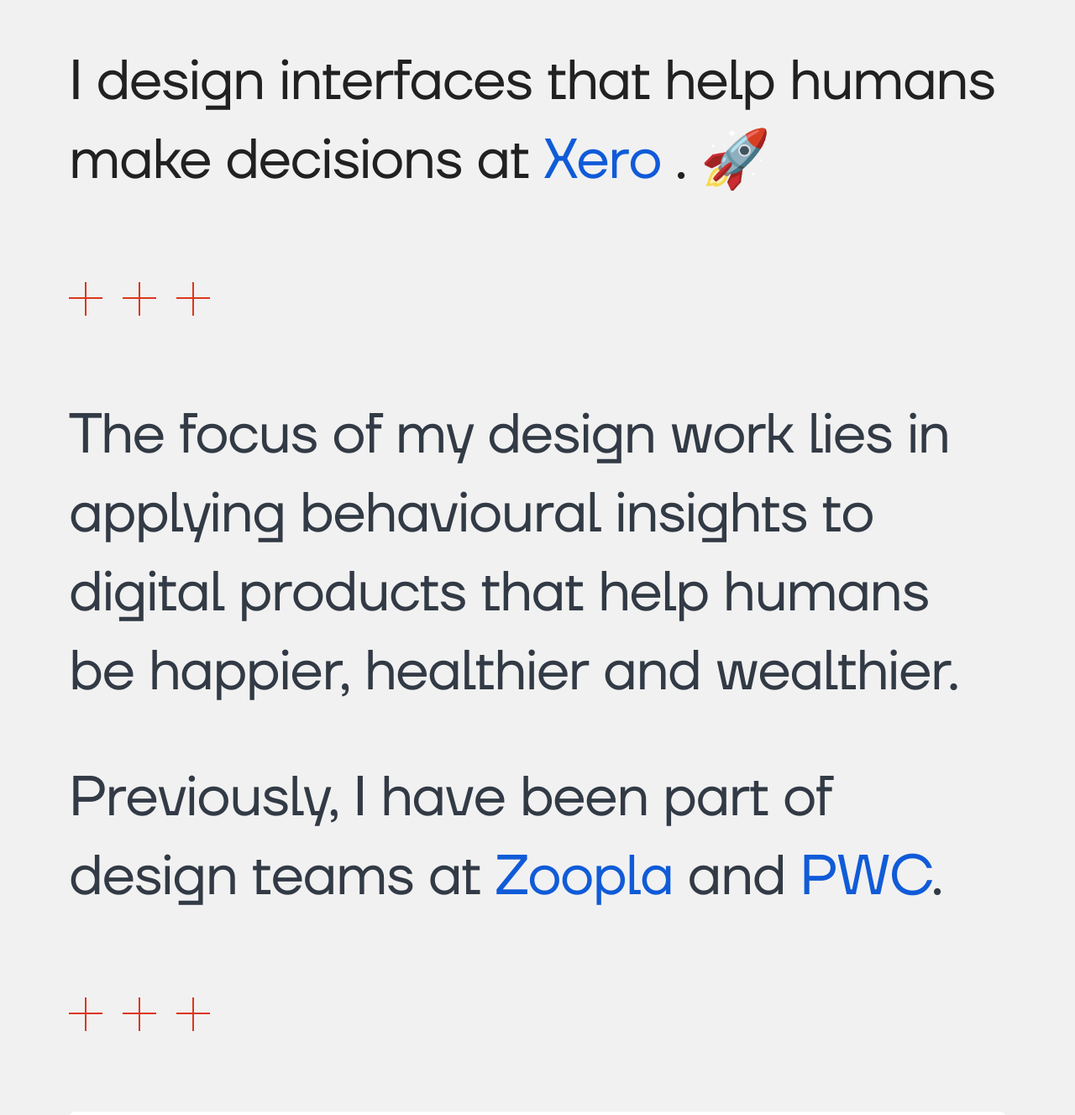
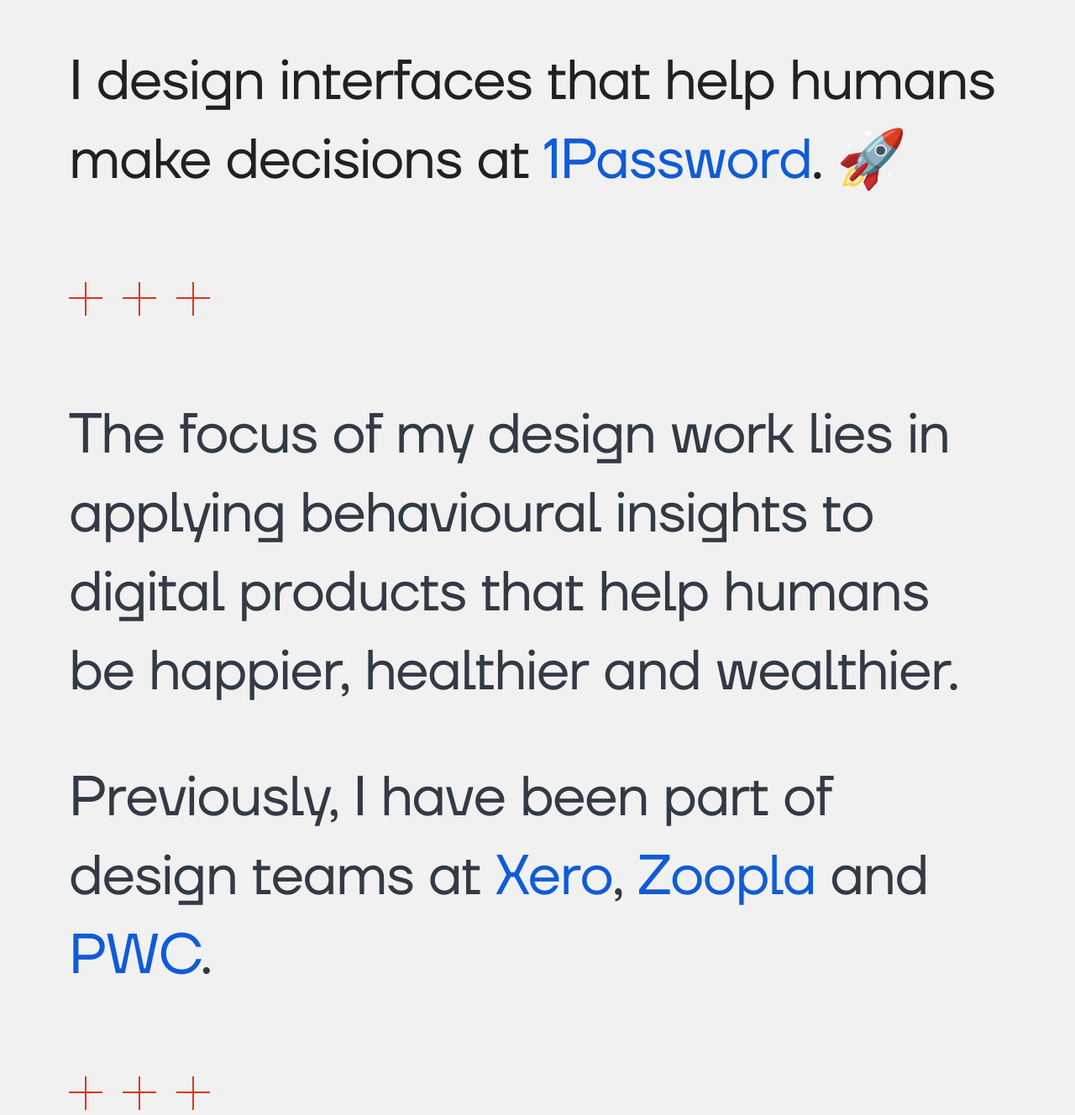
Before and after one commit to InteractionJackson/interactionjackson.github.io, a plain HTML site: page index.html in a window 1280 px wide. Shown: the part 252-1580 px from the top of the page at 84% size. Drawn offline with nearby package versions, Linux system fonts and the light colour scheme; a small style sheet from the web is missing; files whose address does not match are found by name.

Commit message:
Update 1Password

```diff
--- a/index.html
+++ b/index.html
@@ -56,7 +56,7 @@
 <section class='col-md-12'>
   <div class="">
     <div class="text-left">
-      <h1 class="py-5">I design interfaces that help humans make decisions at <a target="_blank" href="https://www.xero.com/uk/xero-tax/">Xero</a> <!-- <a target="_blank" href="https://1password.com/">1Password</a>-->. 🚀</h1>
+      <h1 class="py-5">I design interfaces that help humans make decisions at <a target="_blank" href="https://1password.com/">1Password</a>. 🚀</h1>
         <div class="my-5">
           <svg class="" xmlns="http://www.w3.org/2000/svg" width="168" height="40" viewBox="0 0 168 40" fill="none">
           <line x1="20" y1="4.37115e-08" x2="20" y2="40" stroke="#DD361C" stroke-width="2"/>
@@ -68,7 +68,7 @@
           </svg>
         </div>
       <h2 class="py-5">The focus of my design work lies in applying behavioural insights to digital products that help humans be happier, healthier and wealthier.</h2>
-      <h2 class="">Previously, I have been part of design teams at <!--<a target="_blank" href="https://www.xero.com/uk/">Xero</a>,--> <a target="_blank" href="https://www.zoopla.co.uk/">Zoopla</a> and <a target="_blank" href="https://www.pwc.co.uk/">PWC</a>.</h2>
+      <h2 class="">Previously, I have been part of design teams at <a target="_blank" href="https://www.xero.com/uk/">Xero</a>, <a target="_blank" href="https://www.zoopla.co.uk/">Zoopla</a> and <a target="_blank" href="https://www.pwc.co.uk/">PWC</a>.</h2>
 
     </div>
   </div>
```
